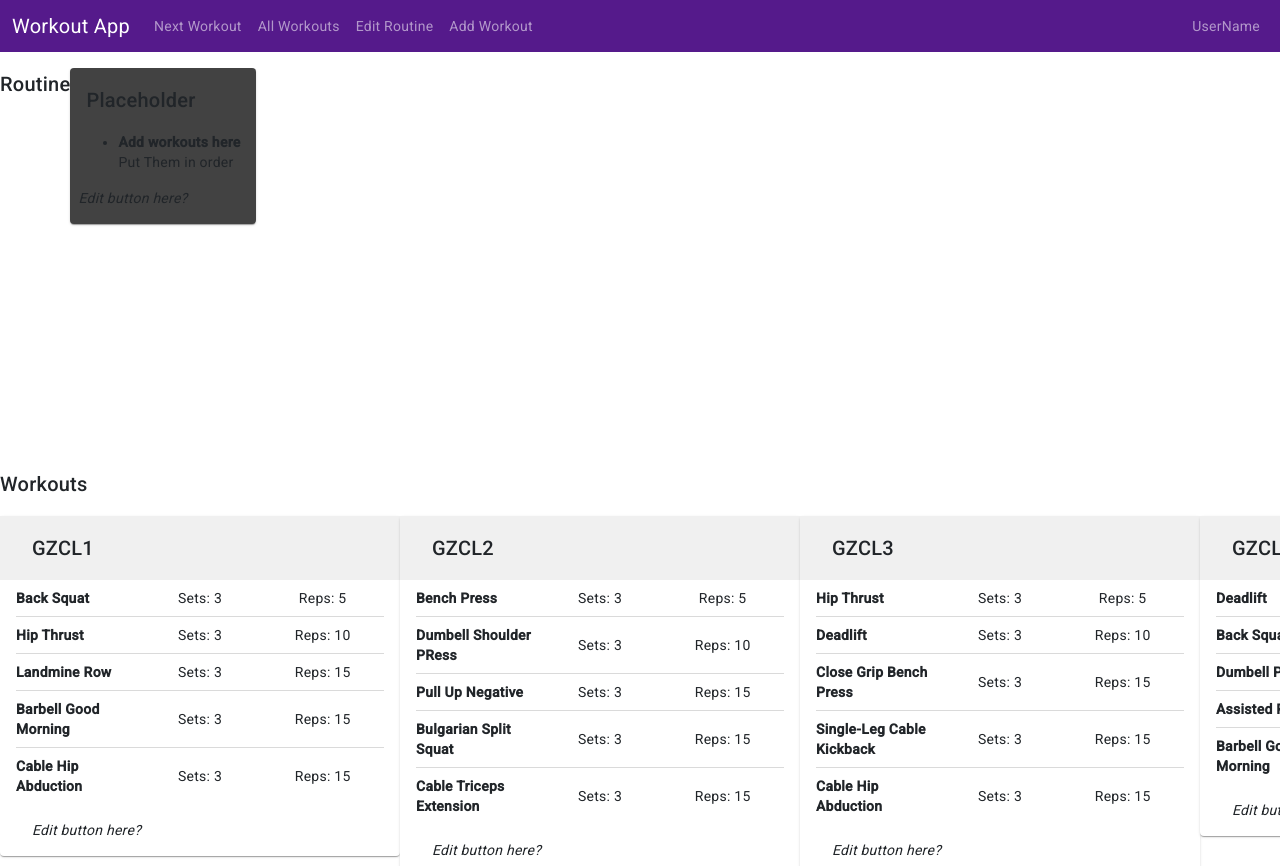
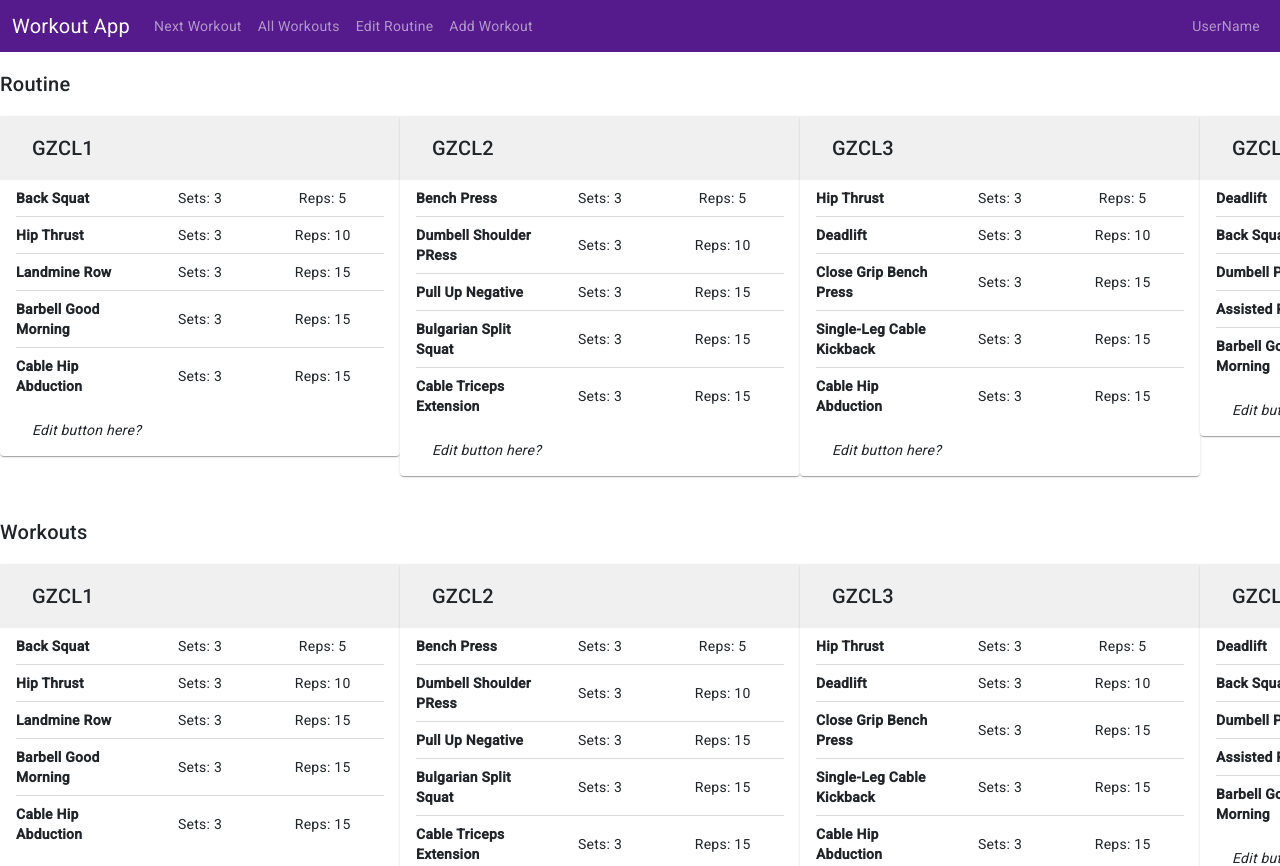
Before and after one commit to jrapakko/workout-app, an Angular app: page /routine in a window 1280 px wide. Shown: the top 866 px of the page. Built offline with nearby package versions, Linux system fonts and the light colour scheme; a web font is replaced by a local one.

Commit message:
basic drag drop functionality seems to work, need to implement removing from routine

```diff
--- a/src/app/regimen/regimen.component.css
+++ b/src/app/regimen/regimen.component.css
@@ -9,6 +9,7 @@
     overflow: hidden;
     height: auto;
     min-height: 400px;
+    overflow: scroll;
 }
 
 .workouts, .regimen {
--- a/src/app/regimen/regimen.component.html
+++ b/src/app/regimen/regimen.component.html
@@ -1,7 +1,10 @@
 <div id="all-workouts" cdkDropListGroup>
     <div class="regimen-wrapper">
         <h2>Routine</h2>
-        <div class="regimen" cdkDropList>
+        <div class="regimen" cdkDropList cdkDropListOrientation="horizontal" (cdkDropListDropped)="drop($event)">
+            <div class="workout-card-wrapper cdk-drag" *ngFor="let workout of regimen.workouts" cdkDrag>
+                <app-workout-card [workout]="workout" [drag]="false"></app-workout-card>
+            </div>
             <div class="workout-card-wrapper cdk-drag" cdkDragPlaceholder>
                 <mat-card>
                     <mat-card-header class="exercise-list-header">
@@ -32,8 +35,8 @@
     </div>
     <div class="regimen-wrapper">
         <h2>Workouts</h2>
-        <div class="workouts" cdkDropList>
-            <div class="workout-card-wrapper cdk-drag" *ngFor="let workout of regimen.workouts" cdkDrag>
+        <div class="workouts" cdkDropList cdkDropListOrientation="horizontal">
+            <div class="workout-card-wrapper cdk-drag" *ngFor="let workout of this.workouts" cdkDrag>
                 <app-workout-card [workout]="workout" [drag]="false"></app-workout-card>
             </div>
         </div>
--- a/src/app/regimen/regimen.component.ts
+++ b/src/app/regimen/regimen.component.ts
@@ -1,8 +1,8 @@
-import { DragDropModule } from '@angular/cdk/drag-drop';
+import { CdkDragDrop, CdkDrag, DragDropModule, copyArrayItem, moveItemInArray } from '@angular/cdk/drag-drop';
 import { MatCardModule } from '@angular/material/card'
 import { NgFor } from '@angular/common';
 import { Component, inject } from '@angular/core';
-import { Regimen } from '../workout';
+import { Regimen, Workout } from '../workout';
 import { WorkoutService } from '../workout.service';
 import { WorkoutCardComponent } from '../workout-card/workout-card.component';
 
@@ -21,9 +21,26 @@ import { WorkoutCardComponent } from '../workout-card/workout-card.component';
 export class RegimenComponent {
 
   regimen!: Regimen;
+  workouts!: Workout[];
   workoutService: WorkoutService = inject(WorkoutService);
 
   constructor() {
     this.regimen = this.workoutService.getRegimen();
+    this.workouts = this.workoutService.getWorkouts();
+  }
+
+  drop(event: CdkDragDrop<Workout[]>) {
+    // check which array it's from
+    if (event.previousContainer === event.container) {
+      // same array we move the item
+      moveItemInArray(this.regimen.workouts, event.previousIndex, event.currentIndex);
+    }
+    else {
+      copyArrayItem(this.workouts, this.regimen.workouts, event.previousIndex, event.currentIndex);
+    }
+  }
+
+  exit(event: CdkDrag<Workout>) {
+    console.log(event);
   }
 }
--- a/src/app/workout.service.ts
+++ b/src/app/workout.service.ts
@@ -255,6 +255,10 @@ export class WorkoutService {
     return this.REGIMEN;
   }
 
+  getWorkouts(): Workout[] {
+    return [this.W1, this.W2, this.W3, this.W4];
+  }
+
   getWorkoutById(id: number): Workout {
     return this.REGIMEN.workouts.filter((workout) => workout.id == id)[0];
   }
```
